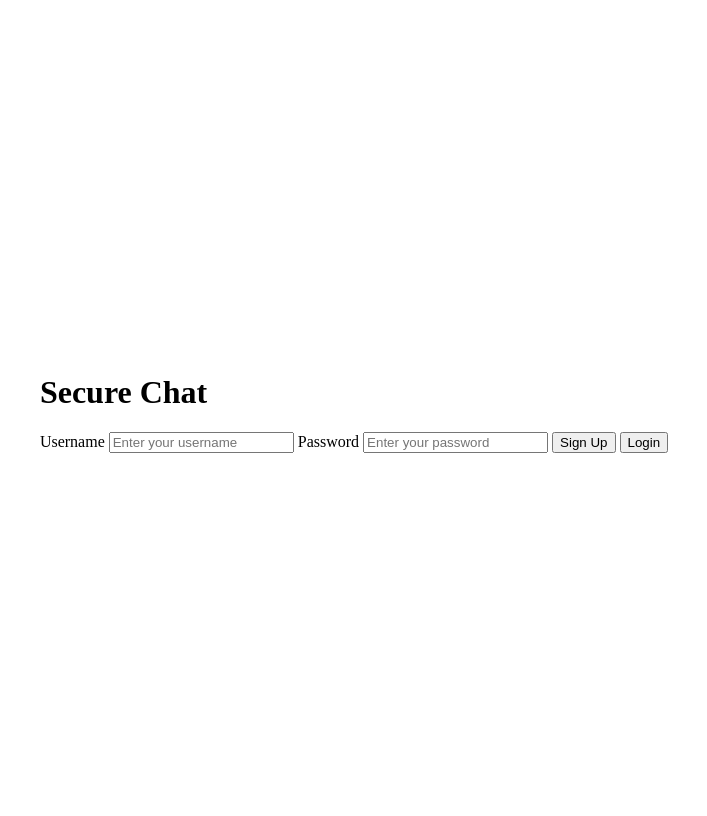
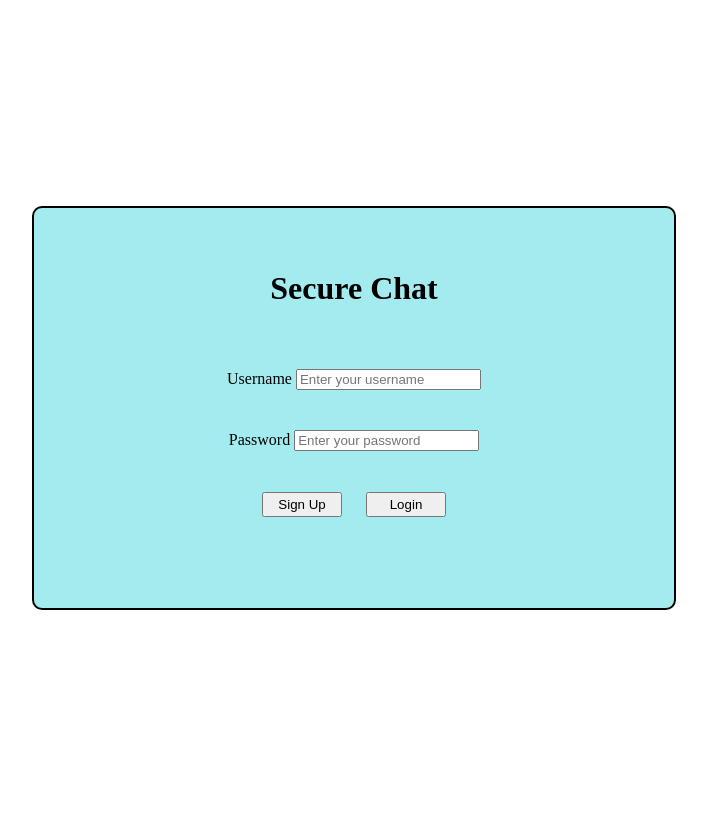
Before and after one commit to mansoorisana/securechat, a Flask app: page /home in a window 1280 px wide. Shown: the whole page, without its empty margins (286-993 px from the left). Run offline with Flask 3, Linux system fonts and the light colour scheme; parts of the project's set-up code (start-up, migrations or seed data) failed here and were passed over; some libraries are stand-ins or nearby versions.

Commit message:
Updated home page

```diff
--- a/static/css/style.css
+++ b/static/css/style.css
@@ -4,6 +4,27 @@
     align-items: center;
     justify-content: center;
     height: 100vh;
+}
+
+.auth-form {
+    display: flex;
+    flex-direction: column;
+    align-items: center;
+    justify-content: space-evenly;
+    height: 50vh;
+    width: 50vw;
+
+    border-color: black;
+    border-width: 2px;
+    border-style: solid;
+    border-radius: 10px;
+    background-color: rgb(163, 235, 238);
+}
+
+.auth-btn button{
+    margin: 0px 10px;
+    height: 25px;
+    width: 80px;
 }
 
 .chat-title {
@@ -32,7 +53,7 @@
     border-width: 2px;
     border-style: solid;
     border-radius: 10px;
-    background-color: cadetblue;
+    background-color:  rgb(163, 235, 238);
     height: 80vh;
     display: flex;
     flex-direction: column;
--- a/templates/index.html
+++ b/templates/index.html
@@ -1,16 +1,22 @@
 {% extends 'base.html' %}
 {% block content %}
 <form method="post" id="auth-form">
+    <div class="auth-form">
+        <h1>Secure Chat</h1>
         <div>
-        <h1>Secure Chat</h1>
             <label>Username</label>
             <input type="text" placeholder="Enter your username" name="username" required />
+        </div>
 
+        <div>
             <label>Password</label>
             <input type="password" placeholder="Enter your password" name="password" required />
+        </div>
 
+        <div class="auth-btn">
             <button type="button" id="signup-btn">Sign Up</button>
             <button type="button" id="login-btn">Login</button>
+        </div>
 
         <div id="message-box" style="margin-top: 10px;"></div> <!-- Message Box -->
     </div>
```
Lines whose indentation alone changed are shown as unchanged.
